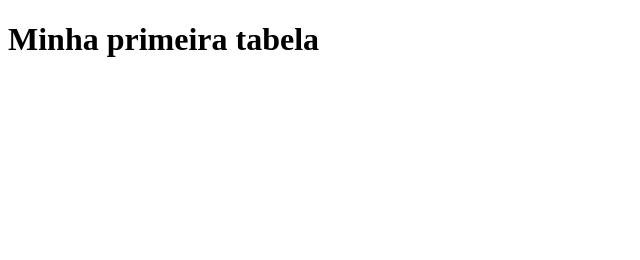
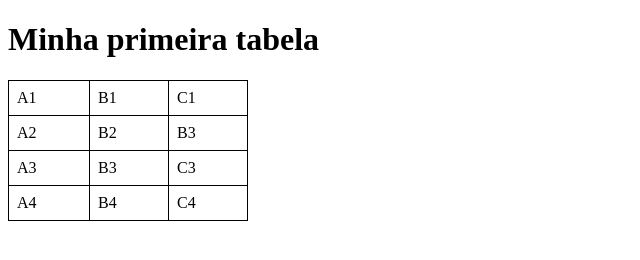
Before and after one commit to AThews/html-css, a plain HTML site: page exercicios/ex023/tabela001.html in a window 1280 px wide. Shown: the whole page, without its empty margins (0-640 px from the left). Drawn offline with Linux system fonts and the light colour scheme.

Commit message:
Update tabela001.html

```diff
--- a/exercicios/ex023/tabela001.html
+++ b/exercicios/ex023/tabela001.html
@@ -5,14 +5,43 @@
     <meta http-equiv="X-UA-Compatible" content="IE=edge">
     <meta name="viewport" content="width=device-width, initial-scale=1.0">
     <title>Tabelas</title>
+    <style>
+        table{
+            width: 15em;
+            border-collapse: collapse;
+        }
+        td {
+            border: 1px solid black;
+            padding: .5em;
+        }
+    </style>
 </head>
 <body>
     <h1>
         Minha primeira tabela
     </h1>
+    <table>
+        <tr>
+            <td>A1</td>
+            <td>B1</td>
+            <td>C1</td>
+        </tr>
+        <tr>
+            <td>A2</td>
+            <td>B2</td>
+            <td>B3</td>
 
-    <table>
-
+        </tr>
+        <tr>
+            <td>A3</td>
+            <td>B3</td>
+            <td>C3</td>
+        </tr>
+        <tr>
+            <td>A4</td>
+            <td>B4</td>
+            <td>C4</td>
+        </tr>
     </table>
 </body>
 </html>
```
